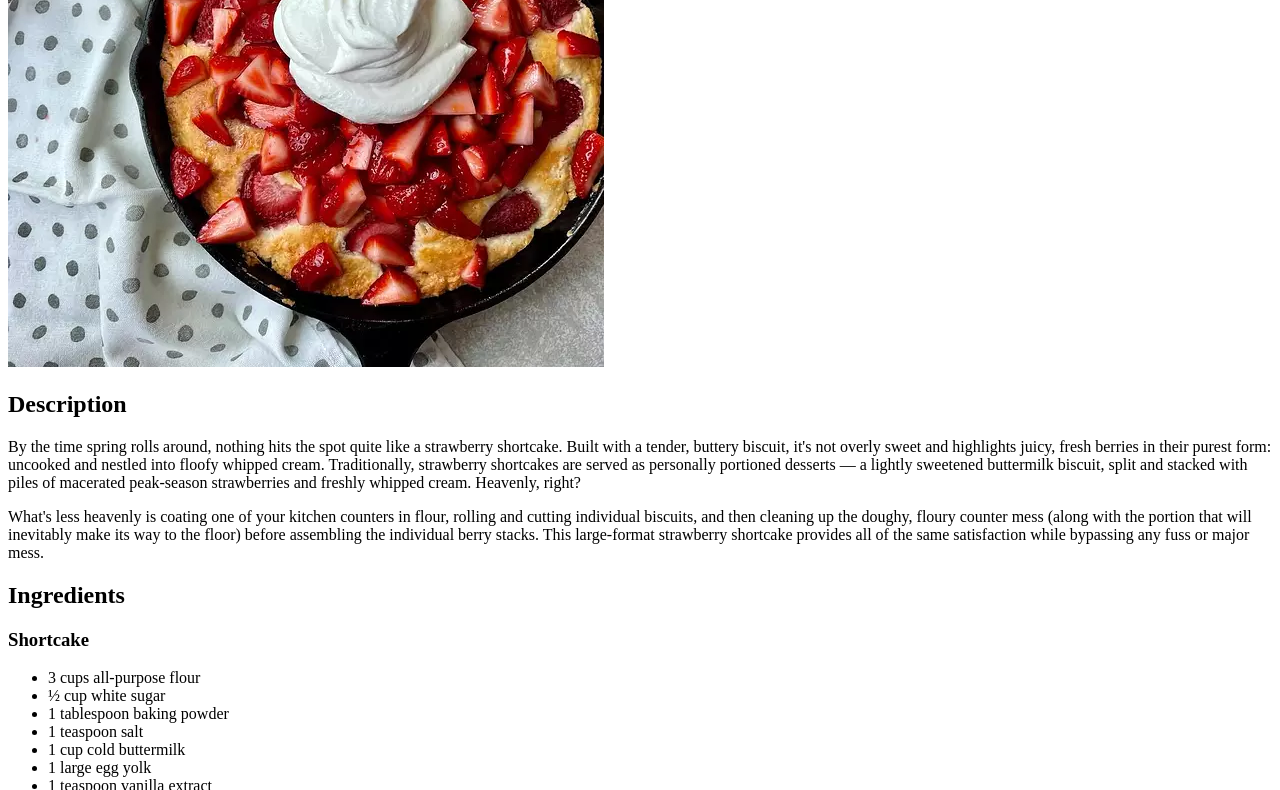
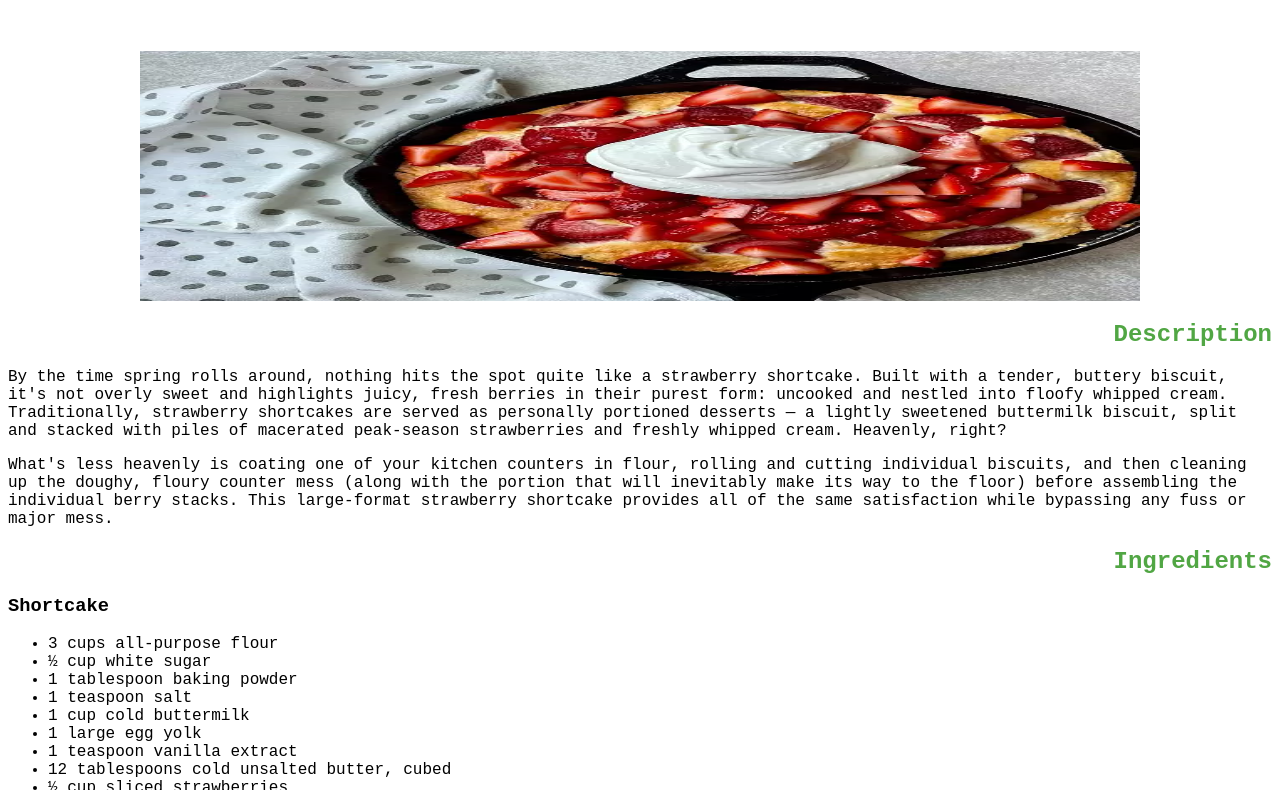
Before and after one commit to seldstein/odin-recipes, a plain HTML site: page recipes/skillet_strawberry_shortcake.html in a window 1280 px wide. Shown: the part 309-1099 px from the top of the page. Drawn offline with Linux system fonts and the light colour scheme.

Commit message:
Subject line (under 50 characters)
Style all pages

```diff
--- a/recipes/skillet_strawberry_shortcake.html
+++ b/recipes/skillet_strawberry_shortcake.html
@@ -5,12 +5,13 @@
     <meta http-equiv="X-UA-Compatible" content="IE=edge">
     <meta name="viewport" content="width=device-width, initial-scale=1.0">
     <title>Skillet Strawberry Shortcake</title>
+    <link rel="stylesheet" href="../style.css">
 </head>
 <body>
     <h1>Skillet Strawberry Shortcake</h1>
-        <img src="../images/skillet-strawberry-shortcake.jpg" alt="Skillet Strawberry Shortcake">
+        <img src="../images/skillet-strawberry-shortcake.jpg" alt="Skillet Strawberry Shortcake" id="skillet-strawberry-shortcake">
 
-        <h2>Description</h2>
+        <h2 class=>Description</h2>
 
             <p>By the time spring rolls around, nothing hits the spot quite like a strawberry shortcake. Built with a tender, buttery biscuit, it's not overly sweet and highlights juicy, fresh berries in their purest form: uncooked and nestled into floofy whipped cream. Traditionally, strawberry shortcakes are served as personally portioned desserts — a lightly sweetened buttermilk biscuit, split and stacked with piles of macerated peak-season strawberries and freshly whipped cream. Heavenly, right?</p>
 
@@ -20,7 +21,7 @@
 
             <h3>Shortcake</h3>
 
-                <ul>
+                <ul class=>
                     <li>3 cups all-purpose flour</li>
                     <li>½ cup white sugar</li>
                     <li>1 tablespoon baking powder</li>
--- /dev/null
+++ b/style.css
@@ -0,0 +1,22 @@
+:root {
+    font-family: 'Courier New', Courier, sans-serif;
+}
+
+h1 {
+    color: #ce973e;
+    font-size: 100px;
+    text-align: right;
+}
+
+h2 {
+    text-align: right;
+    color: #51a644;
+}
+
+#skillet-strawberry-shortcake, #eggs-benny, #deviled-eggs {
+    display: block;
+    margin-left: auto;
+    margin-right: auto;
+    width: 1000px;
+    height: 250px;
+}
```
Also changed, not shown: index.html (+4 -5 lines), recipes/deviled_eggs.html (+2 -1 lines), recipes/eggs_benedict_casserole.html (+2 -1 lines).
